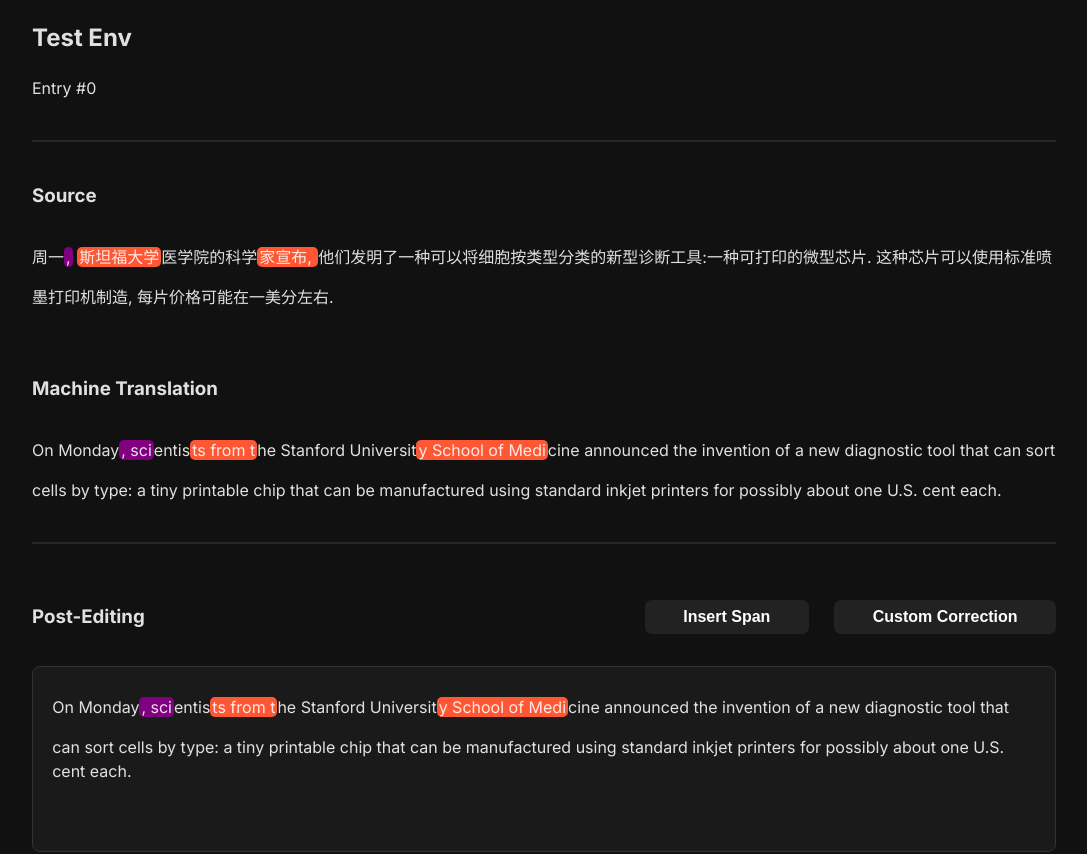
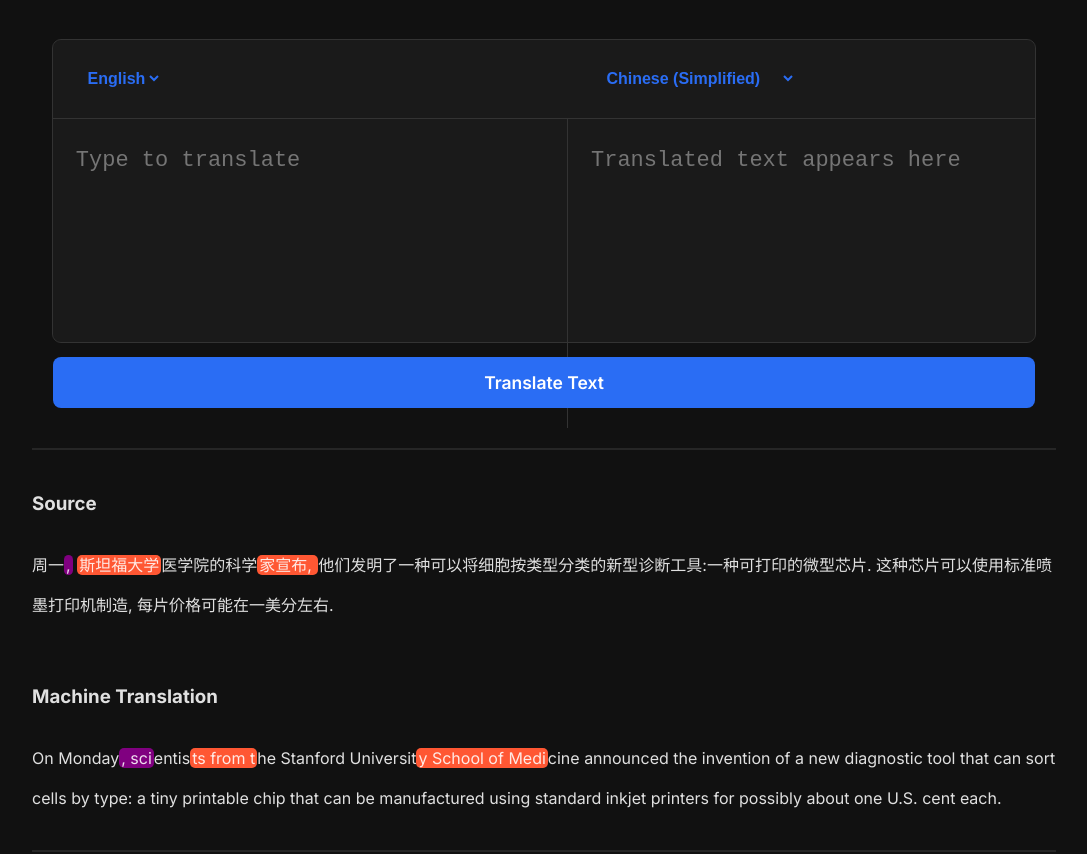
Before and after one commit to MekaelWasti/TranslationCorrect-V2, a React (Vite) app in the folder frontend/: page / in a window 1280 px wide. Shown: the top 854 px of the page, without its empty margins (96-1183 px from the left). Built offline with nearby package versions, Linux system fonts and the light colour scheme.

Commit message:
Demo Video merge translation and xcomet back in

```diff
--- a/frontend/src/componentsStatic/App.tsx
+++ b/frontend/src/componentsStatic/App.tsx
@@ -1,5 +1,9 @@
-import React from "react";
+import React, { useState, useRef, useEffect } from "react";
+import loadingIconWhite from "../assets/loading_icon_white.svg";
+
 import "../index.css";
+import DOMPurify from "dompurify";
+
 import HighlightedText from "./postEdit/HighlightedText";
 import { PostEditContainer } from "./postEdit/PostEditContainer";
 import { ScoringContainer } from "./scoring/ScoringContainer";
@@ -22,15 +26,183 @@
   // const [diffContent, setDiffContent] =
   //   useState<React.ReactNode>(machineTranslation);
 
+  const [error_spans, setErrorSpans] = useState();
+
+  const [isLoading, setIsLoading] = useState(false);
+  const [translation, setTranslation] = useState("");
+  const [sourceTextInput, setSourceTextInput] = useState(
+    // "Kuwa mbere, abahanga ba siyansi bo mu Ishuri rikuru ry’ubuvuzi rya kaminuza ya Stanford bataganje ko havumbuwe igikoresho gishya cyo gusuzuma gishobora gutandukanya ingirabuzima"
+    null
+  );
+
+  const [sanitizedHtmlString, setSanitizedHtmlString] = useState(
+    // "<span><span class='highlight' style='background-color: #00A0F0; padding: 0vh 0vw 0vh 0vw; zIndex: 0'>Student</span>s from Stanford University Medical School an<span class='highlight' style='background-color: #D3365A; padding: 1vh 0vw 1vh 0vw; zIndex: 1'>nounced Monday the invention of a new diag<span class='highlight' style='background-color: #59c00aba; padding: 2vh 0vw 2vh 0vw; zIndex: 2'>nostic tool tha</span></span>t can sort cells by type of small printed chip</span>"
+    // "<span><span id='highlight-0' class='highlight' onMouseMove={handleMouseMove(event)} onMouseLeave={handleMouseLeave(event)} onMouseEnter={handleMouseEnter(event)} style='background-color: #00A0F0; padding: 0vh 0vw 0vh 0vw; zIndex: 0'>Student</span>s from Stanford University Medical School an<span id='highlight-1' class='highlight' onMouseMove={handleMouseMove(event)} onMouseLeave={handleMouseLeave(event)} onMouseEnter={handleMouseEnter(event)} style='background-color: #D3365A; padding: 1vh 0vw 1vh 0vw; zIndex: 1'>nounced Monday the invention of a new diag<span id='highlight-2' class='highlight' onMouseMove={handleMouseMove(event)} onMouseLeave={handleMouseLeave(event)} onMouseEnter={handleMouseEnter(event)} style='background-color: #59c00aba; padding: 2vh 0vw 2vh 0vw; zIndex: 2'>nostic tool tha</span></span>t can sort cells by type of small printed chip</span>"
+    // "<span><span id='highlight-0' class='highlight' onMouseMove={handleMouseMove(event)} onMouseLeave={handleMouseLeave(event)} onMouseEnter={handleMouseEnter(event)} style='background-color: #FF5733; padding: 0vh 0vw 0vh 0vw; zIndex: 0'>Students from Stanfo</span>rd University Medical School announced Monday the invention of a new diagnostic tool that can sort cells by type of small printed chip</span>"
+    "<span class='machine--translation'; contentEditable= 'true'; onblur='handleBlur(event, 0)';>因为他们不想看到你<span class='highlight' id='highlight-0' style='background-color: #800080; padding: 0vh 0vw 0vh 0vw; zIndex: 0'; contentEditable= 'true'; onblur='handleBlur(event, 0)';>赢得比赛</span>.</span>"
+  );
+
+  const [highlightedErrors, setHighlightedError] = useState<any>([
+    {
+      original_text: "赢得比赛",
+      translated_text: "win the game",
+      correct_text: "win the match",
+      start_index_orig: 9,
+      end_index_orig: 13,
+      start_index_translation: 9,
+      end_index_translation: 13,
+      error_type: "Hallucinations",
+    },
+  ]);
+
   const handleDiffTextUpdate = (parsedDiff: React.ReactNode) => {
     setDiffContent(parsedDiff);
+  };
+  const handleInputBoxChange = (e: React.ChangeEvent<HTMLTextAreaElement>) => {
+    const userInput = e.currentTarget.value;
+    setSourceTextInput(userInput);
+  };
+
+  const handleSubmission = (
+    e: React.MouseEvent<HTMLButtonElement, MouseEvent>
+  ) => {
+    sendTranslation(sourceTextInput);
+    setIsLoading(true);
+  };
+
+  const sendTranslation = async (userInput: string) => {
+    try {
+      const response = await fetch(
+        // "http://127.0.0.1:63030/submit_translation",
+        "http://127.0.0.1:64000/submit_translation",
+        {
+          method: "POST",
+          headers: {
+            "Content-Type": "application/json; charset=UTF-8", // Need UTF-8 encoding
+          },
+          body: JSON.stringify({ value: userInput, translation: "" }),
+        }
+      );
+
+      if (!response.ok) {
+        throw new Error(`HTTP error! status: ${response.status}`);
+      }
+
+      const data = await response.json();
+      setIsLoading(false);
+      setTranslation(data.response);
+
+      console.log(data.highlights);
+      const sanitized = DOMPurify.sanitize(data.highlights);
+      setSanitizedHtmlString(sanitized);
+
+      // Start Generating Spans Asynchronously
+      fetch_generated_spans(userInput, data.response);
+    } catch (error) {
+      console.error("Error:", error);
+      setIsLoading(false);
+    }
+  };
+
+  const fetch_generated_spans = async (
+    userInput: string,
+    translation: string
+  ) => {
+    const intervalId = setInterval(async () => {
+      try {
+        const response = await fetch(
+          // "http://127.0.0.1:63030/fetch_error_spans",
+          "http://127.0.0.1:64000/fetch_error_spans",
+          {
+            method: "POST",
+            headers: {
+              "Content-Type": "application/json; charset=UTF-8", // Need UTF-8 encoding
+            },
+            body: JSON.stringify({
+              value: userInput,
+              translation: translation,
+            }), // Correctly format the payload
+          }
+        );
+
+        if (!response.ok) {
+          throw new Error(`HTTP error! status: ${response.status}`);
+        }
+
+        const data = await response.json();
+        setErrorSpans(data.error_spans);
+
+        if (Object.keys(data.error_spans).length > 0) {
+          clearInterval(intervalId); // Stop polling once the data is available
+          console.log("Secondary operation result:", data.error_spans);
+          // Process the result of the secondary operation
+
+          console.log(data.highlights);
+          console.log(data.error_spans.errors);
+          const sanitized = DOMPurify.sanitize(data.highlights);
+          setSanitizedHtmlString(sanitized);
+          setHighlightedError(data.error_spans.errors);
+        }
+      } catch (error) {
+        console.error("Error:", error);
+      }
+    }, 2000); // Poll every 2 seconds, adjust interval as needed
   };
 
   // **JSX**
   return (
     <div className="body">
-      <h2>Test Env</h2>
-      <p>Entry #{curEntryIdx}</p>
+      <div className="input-and-button">
+        <div className="input-container">
+          <div className="wrapper">
+            <ul className="language-bar">
+              <li className="from-languages">
+                <select>
+                  <option value="en-US">English</option>
+                  <option value="hi-IN">Hindi</option>
+                  <option value="ne-NP">Nepali</option>
+                </select>
+              </li>
+              <li className="to-languages">
+                <select>
+                  <option value="zh-TW">Chinese (Simplified)</option>
+                  <option value="en-US">English</option>
+                  <option value="hi-IN">Hindi</option>
+                  <option value="ne-NP">Nepali</option>
+                </select>
+              </li>
+            </ul>
+            <div className="text-input">
+              <textarea
+                className="from-text"
+                onChange={handleInputBoxChange}
+                placeholder="Type to translate"
+              ></textarea>
+              <div className="to-text-container">
+                <textarea
+                  className={`to-text ${
+                    isLoading ? "loading-icon-hidden" : ""
+                  }`}
+                  value={translation}
+                  placeholder="Translated text appears here"
+                  readOnly
+                  disabled
+                ></textarea>
+                <img
+                  className={`loading-icon ${
+                    isLoading ? "" : "loading-icon-hidden"
+                  }`}
+                  src={loadingIconWhite}
+                  alt=""
+                />
+              </div>
+            </div>
+          </div>
+        </div>
+        <div className="translate-text-button">
+          <button onClick={handleSubmission}>Translate Text</button>
+        </div>
+      </div>
       <div className="divider"></div>
       <h3>Source</h3>
       <div>
```
Also changed, not shown: 2 other files (tests, documents, lock files or other folders).
